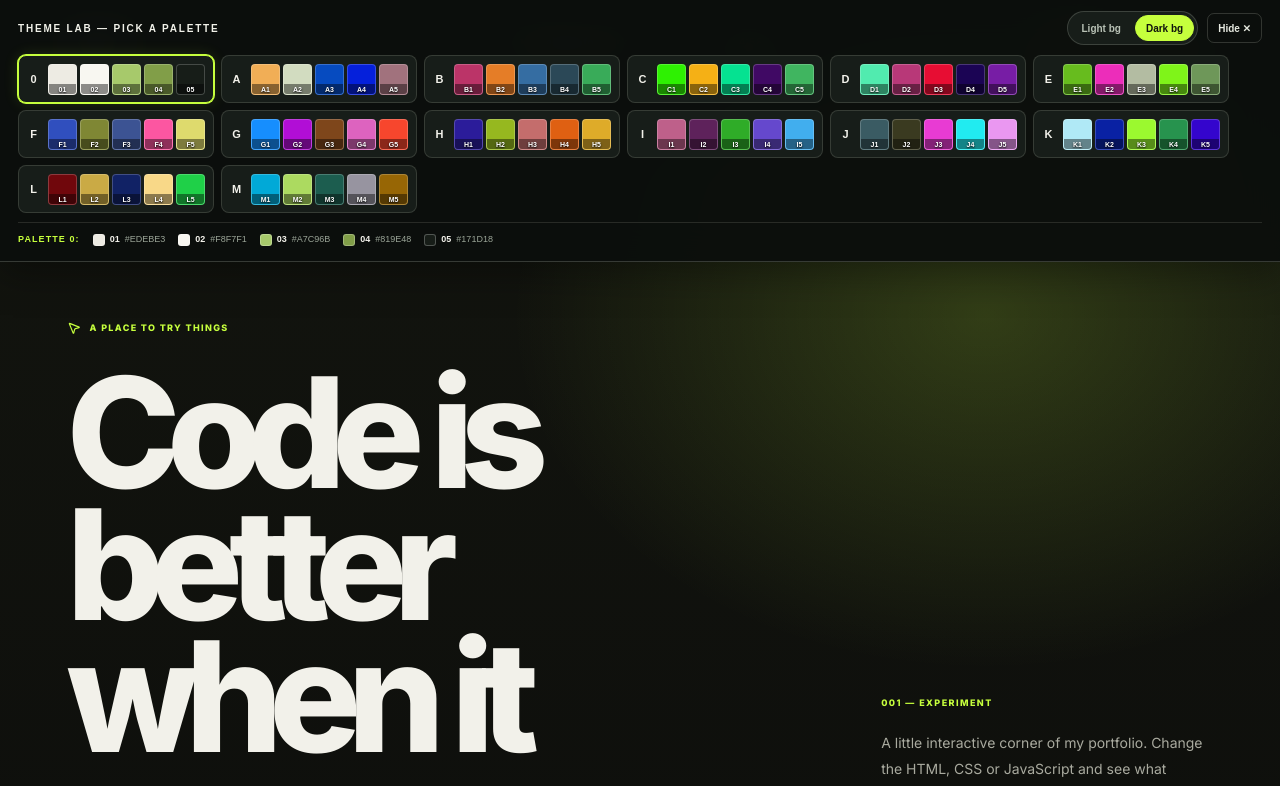
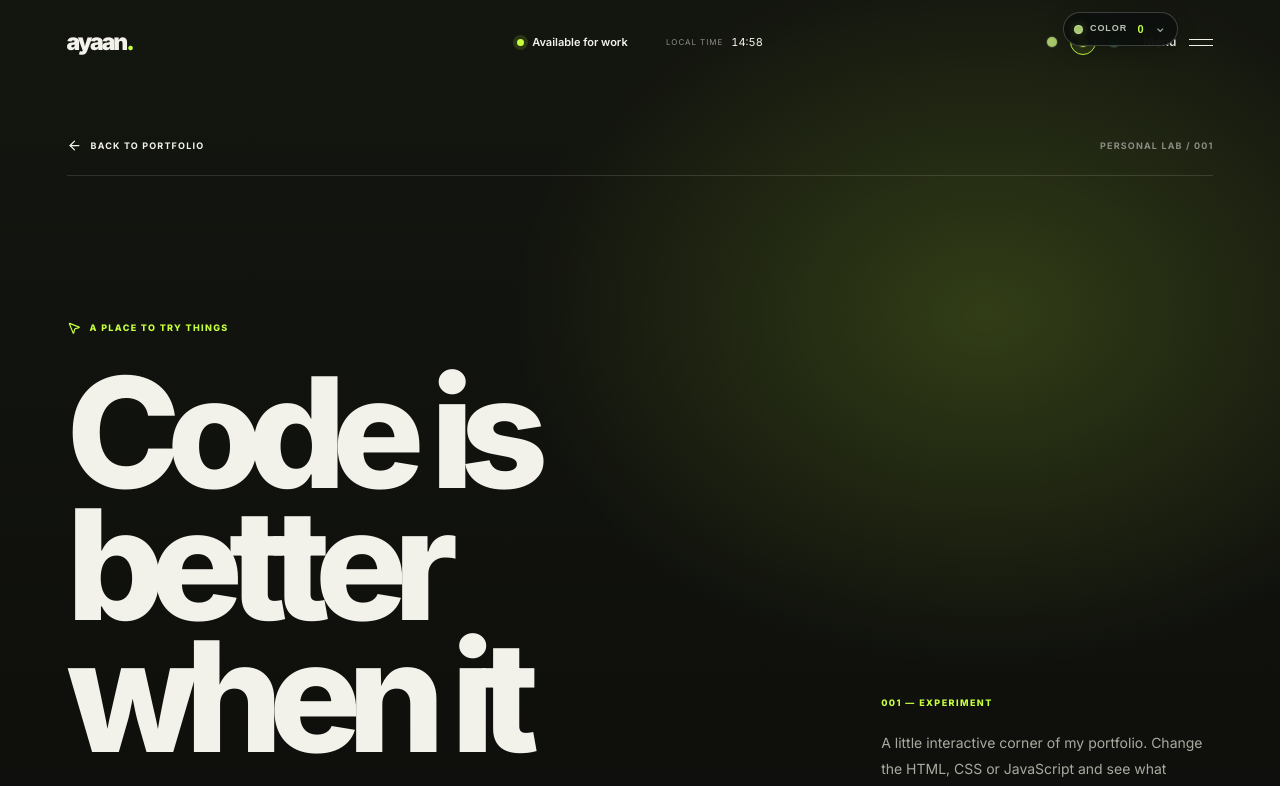
Before and after one commit to ayaankhan96438-star/ayaan-portfolio, a Next.js app: page /playground in a window 1280 px wide. Shown: the top 786 px of the page. Built offline with nearby package versions, Linux system fonts and the light colour scheme.

Commit message:
Keep B G M and original palettes, fix preloader images

```diff
--- a/app/palette.css
+++ b/app/palette.css
@@ -1,90 +1,203 @@
-/* Temporary palette testing UI: intentionally independent of site theme variables. */
-.palette-bar,
-.palette-reopen {
+/* Compact temporary palette selector. Its colors intentionally stay independent of site palettes. */
+.palette-control,
+.palette-control * {
   box-sizing: border-box;
+}
+
+.palette-control {
+  position: fixed;
+  z-index: 9999;
+  top: max(12px, env(safe-area-inset-top));
+  right: clamp(96px, 8vw, 124px);
   color: #F1F1E9;
   font-family: Arial, Helvetica, sans-serif;
 }
 
-.palette-bar *,
-.palette-reopen * {
-  box-sizing: border-box;
+.palette-trigger {
+  display: inline-flex;
+  min-height: 34px;
+  align-items: center;
+  gap: 7px;
+  padding: 0 10px;
+  border: 1px solid rgba(226, 233, 216, .22);
+  border-radius: 999px;
+  color: #F1F1E9;
+  background: rgba(12, 15, 13, .94);
+  box-shadow: 0 5px 18px rgba(0, 0, 0, .22);
+  backdrop-filter: blur(14px);
+  cursor: pointer;
+  font: inherit;
+  transition: border-color 160ms ease, background-color 160ms ease, transform 160ms ease;
 }
 
-.palette-bar {
-  position: fixed;
-  inset: 0 0 auto 0;
-  z-index: 9999;
-  width: 100%;
-  max-height: 46vh;
-  overflow-y: auto;
-  padding: 11px 18px 12px;
-  border-bottom: 1px solid rgba(226, 233, 216, 0.2);
-  background: rgba(12, 15, 13, 0.97);
-  box-shadow: 0 12px 36px rgba(0, 0, 0, 0.34);
-  backdrop-filter: blur(18px);
-  scrollbar-color: #68735E #161B17;
-  scrollbar-width: thin;
+.palette-trigger:hover {
+  border-color: rgba(198, 255, 61, .72);
+  background: #171D19;
+  transform: translateY(-1px);
 }
 
-.palette-bar__header,
-.palette-bar__actions,
-.palette-mode,
-.palette-options,
-.palette-chip,
-.palette-chip__swatches,
-.palette-detail,
-.palette-detail__colors,
-.palette-detail__item {
+.palette-trigger__dot {
+  width: 9px;
+  height: 9px;
+  border: 1px solid rgba(255, 255, 255, .35);
+  border-radius: 50%;
+  box-shadow: 0 0 9px rgba(198, 255, 61, .25);
+}
+
+.palette-trigger__label {
+  color: #B8C1B5;
+  font-size: 9px;
+  font-weight: 800;
+  letter-spacing: .1em;
+}
+
+.palette-trigger strong {
+  min-width: 13px;
+  color: #C6FF3D;
+  font-size: 11px;
+}
+
+.palette-trigger__chevron {
+  margin-top: -4px;
+  color: #9AA497;
+  font-size: 15px;
+  transition: transform 160ms ease;
+}
+
+.palette-trigger__chevron.is-open {
+  transform: rotate(180deg);
+}
+
+.palette-popover {
+  position: absolute;
+  top: calc(100% + 8px);
+  right: 0;
+  width: 252px;
+  padding: 11px;
+  border: 1px solid rgba(226, 233, 216, .2);
+  border-radius: 12px;
+  background: rgba(12, 15, 13, .98);
+  box-shadow: 0 16px 42px rgba(0, 0, 0, .4);
+  backdrop-filter: blur(18px);
+}
+
+.palette-popover__header,
+.palette-popover__footer {
   display: flex;
   align-items: center;
+  justify-content: space-between;
+  gap: 10px;
 }
 
-.palette-bar__header {
-  justify-content: space-between;
-  gap: 14px;
-  min-height: 32px;
-  margin-bottom: 10px;
+.palette-popover__header {
+  margin-bottom: 9px;
+  color: #C6FF3D;
+  font-size: 9px;
+  font-weight: 800;
+  letter-spacing: .13em;
 }
 
-.palette-bar__heading {
-  color: #F1F1E9;
+.palette-close {
+  display: grid;
+  width: 23px;
+  height: 23px;
+  place-items: center;
+  padding: 0;
+  border: 1px solid rgba(226, 233, 216, .16);
+  border-radius: 6px;
+  color: #D9DED4;
+  background: #171D19;
+  cursor: pointer;
+  font-size: 16px;
+  line-height: 1;
+}
+
+.palette-options {
+  display: grid;
+  grid-template-columns: repeat(2, minmax(0, 1fr));
+  gap: 6px;
+}
+
+.palette-option {
+  display: flex;
+  min-width: 0;
+  min-height: 37px;
+  align-items: center;
+  justify-content: space-between;
+  gap: 7px;
+  padding: 5px 7px;
+  border: 1px solid rgba(226, 233, 216, .14);
+  border-radius: 7px;
+  color: #F2F1EA;
+  background: #171D19;
+  cursor: pointer;
+  transition: border-color 150ms ease, background-color 150ms ease, transform 150ms ease;
+}
+
+.palette-option:hover {
+  border-color: rgba(198, 255, 61, .55);
+  background: #202820;
+  transform: translateY(-1px);
+}
+
+.palette-option.is-selected {
+  border-color: #C6FF3D;
+  box-shadow: inset 0 0 0 1px #C6FF3D, 0 0 10px rgba(198, 255, 61, .12);
+}
+
+.palette-option__name {
+  min-width: 12px;
+  color: #F2F1EA;
   font-size: 10px;
   font-weight: 800;
-  letter-spacing: 0.18em;
-  white-space: nowrap;
 }
 
-.palette-bar__actions {
-  gap: 9px;
+.palette-option__swatches {
+  display: inline-flex;
+  align-items: center;
+  gap: 3px;
+}
+
+.palette-option__swatch {
+  width: 15px;
+  height: 18px;
+  border: 1px solid rgba(255, 255, 255, .25);
+  border-radius: 3px;
+}
+
+.palette-popover__footer {
+  margin-top: 9px;
+  padding-top: 8px;
+  border-top: 1px solid rgba(226, 233, 216, .13);
+}
+
+.palette-current {
+  color: #AAB5A8;
+  font-size: 8px;
+  font-weight: 800;
+  letter-spacing: .1em;
 }
 
 .palette-mode {
+  display: inline-flex;
   gap: 3px;
-  padding: 3px;
-  border: 1px solid rgba(226, 233, 216, 0.18);
+  padding: 2px;
+  border: 1px solid rgba(226, 233, 216, .16);
   border-radius: 999px;
   background: #171D19;
 }
 
-.palette-mode__button,
-.palette-hide,
-.palette-reopen {
+.palette-mode__button {
+  min-height: 24px;
+  padding: 3px 8px;
   border: 1px solid transparent;
+  border-radius: 999px;
   color: #B8C1B5;
   background: transparent;
   cursor: pointer;
   font: inherit;
-  transition: background-color 160ms ease, color 160ms ease, border-color 160ms ease;
-}
-
-.palette-mode__button {
-  min-height: 26px;
-  padding: 4px 10px;
-  border-radius: 999px;
-  font-size: 10px;
+  font-size: 9px;
   font-weight: 700;
-  white-space: nowrap;
 }
 
 .palette-mode__button.is-active {
@@ -93,221 +206,61 @@
   background: #C6FF3D;
 }
 
-.palette-hide {
-  min-height: 30px;
-  padding: 5px 10px;
-  border-color: rgba(226, 233, 216, 0.18);
-  border-radius: 7px;
-  color: #E5E8DF;
-  font-size: 10px;
+.palette-detail {
+  display: flex;
+  flex-wrap: wrap;
+  gap: 5px 9px;
+  margin-top: 8px;
+}
+
+.palette-detail__item {
+  display: inline-flex;
+  align-items: center;
+  gap: 4px;
+  color: #B8C1B5;
+  font-size: 8px;
   font-weight: 700;
 }
 
-.palette-options {
-  flex-wrap: wrap;
-  gap: 7px;
+.palette-detail__item i {
+  width: 9px;
+  height: 9px;
+  border: 1px solid rgba(255, 255, 255, .25);
+  border-radius: 2px;
 }
 
-.palette-chip {
-  flex: 0 0 auto;
-  gap: 8px;
-  min-height: 48px;
-  padding: 6px 8px;
-  border: 1px solid rgba(226, 233, 216, 0.15);
-  border-radius: 8px;
-  background: #171D19;
-  cursor: pointer;
-  transition: border-color 160ms ease, background-color 160ms ease, transform 160ms ease;
-}
-
-.palette-chip:hover {
-  border-color: rgba(198, 255, 61, 0.65);
-  background: #202820;
-  transform: translateY(-1px);
-}
-
-.palette-chip.is-selected {
-  border-color: #C6FF3D;
-  box-shadow: 0 0 0 1px #C6FF3D, 0 0 15px rgba(198, 255, 61, 0.14);
-}
-
-.palette-chip__name {
-  min-width: 13px;
-  color: #F2F1EA;
-  font-size: 11px;
-  font-weight: 800;
-  text-align: center;
-}
-
-.palette-chip__swatches {
-  gap: 3px;
-}
-
-.palette-swatch {
-  display: flex;
-  align-items: flex-end;
-  justify-content: center;
-  width: 29px;
-  height: 31px;
-  overflow: hidden;
-  border: 1px solid rgba(255, 255, 255, 0.2);
-  border-radius: 4px;
-}
-
-.palette-swatch span {
-  width: 100%;
-  padding: 2px 0 1px;
-  color: #FFFFFF;
-  background: rgba(0, 0, 0, 0.44);
-  font-size: 7px;
-  font-weight: 800;
-  line-height: 1;
-  text-align: center;
-  text-shadow: 0 1px 2px #000000;
-}
-
-.palette-detail {
-  flex-wrap: wrap;
-  gap: 8px 13px;
-  min-height: 27px;
-  margin-top: 9px;
-  padding-top: 8px;
-  border-top: 1px solid rgba(226, 233, 216, 0.13);
-}
-
-.palette-detail__title {
-  color: #C6FF3D;
-  font-size: 9px;
-  font-weight: 800;
-  letter-spacing: 0.12em;
-  white-space: nowrap;
-}
-
-.palette-detail__colors {
-  flex-wrap: wrap;
-  gap: 7px 13px;
-}
-
-.palette-detail__item {
-  gap: 5px;
-  color: #D9DED4;
-  font-size: 9px;
-  white-space: nowrap;
-}
-
-.palette-detail__dot {
-  width: 12px;
-  height: 12px;
-  border: 1px solid rgba(255, 255, 255, 0.25);
-  border-radius: 3px;
-}
-
-.palette-detail__id {
-  color: #F2F1EA;
-  font-weight: 800;
-}
-
-.palette-detail__hex {
-  color: #9AA497;
-  font-variant-numeric: tabular-nums;
-}
-
-.palette-reopen {
-  position: fixed;
-  right: 18px;
-  bottom: 18px;
-  z-index: 9999;
-  display: inline-flex;
-  align-items: center;
-  justify-content: center;
-  gap: 5px;
-  min-width: 74px;
-  min-height: 42px;
-  padding: 0 12px;
-  border-color: rgba(198, 255, 61, 0.65);
-  border-radius: 999px;
-  color: #C6FF3D;
-  background: #10140F;
-  box-shadow: 0 8px 25px rgba(0, 0, 0, 0.38);
-  font-size: 9px;
-  font-weight: 800;
-  letter-spacing: 0.08em;
-  cursor: pointer;
-}
-
-.palette-reopen span {
-  color: #FFFFFF;
-  font-size: 11px;
-}
-
-.palette-bar button:focus-visible,
-.palette-reopen:focus-visible {
+.palette-control button:focus-visible {
   outline: 2px solid #C6FF3D;
   outline-offset: 3px;
 }
 
-.palette-bar button:disabled {
+.palette-control button:disabled {
   cursor: wait;
-  opacity: 0.72;
+  opacity: .7;
 }
 
 @media (max-width: 640px) {
-  .palette-bar {
-    padding: 9px 10px 10px;
+  .palette-control {
+    top: max(9px, env(safe-area-inset-top));
+    right: 82px;
   }
 
-  .palette-bar__header {
-    align-items: flex-start;
-    flex-wrap: wrap;
-    gap: 7px;
+  .palette-trigger {
+    min-height: 32px;
+    gap: 6px;
+    padding-inline: 8px;
   }
 
-  .palette-bar__heading {
-    padding-top: 7px;
-    font-size: 9px;
-  }
-
-  .palette-bar__actions {
-    margin-left: auto;
-  }
-
-  .palette-options {
-    flex-wrap: nowrap;
-    gap: 6px;
-    overflow-x: auto;
-    overflow-y: hidden;
-    padding: 2px 2px 7px;
-    scrollbar-color: #68735E #161B17;
-    scrollbar-width: thin;
-  }
-
-  .palette-chip {
-    min-height: 45px;
-    padding: 5px 7px;
-  }
-
-  .palette-swatch {
-    width: 27px;
-    height: 29px;
-  }
-
-  .palette-detail {
-    align-items: flex-start;
-  }
-
-  .palette-detail__colors {
-    gap: 7px 10px;
-  }
-
-  .palette-reopen {
-    right: 12px;
-    bottom: 12px;
+  .palette-popover {
+    width: min(252px, calc(100vw - 98px));
+    padding: 9px;
   }
 }
 
 @media (prefers-reduced-motion: reduce) {
-  .palette-bar *,
-  .palette-reopen {
-    transition-duration: 0.01ms !important;
+  .palette-control *,
+  .palette-control *::before,
+  .palette-control *::after {
+    transition-duration: .01ms !important;
   }
 }
--- a/components/PaletteBar.tsx
+++ b/components/PaletteBar.tsx
@@ -45,22 +45,18 @@ function paletteById(id: string): Palette | undefined {
 
 function saveState(id: string, mode: Mode, vars: ThemeVariables | null): void {
   try {
-    if (vars) {
-      window.localStorage.setItem("palette-vars", JSON.stringify({ vars, mode }));
+    if (vars) window.localStorage.setItem("palette-vars", JSON.stringify({ vars, mode }));
+    else window.localStorage.removeItem("palette-vars");
     window.localStorage.setItem("palette-state", JSON.stringify({ id, mode }));
-    } else {
-      window.localStorage.removeItem("palette-vars");
-      window.localStorage.setItem("palette-state", JSON.stringify({ id, mode }));
-    }
   } catch {
-    // The palette tool still works for this session when storage is unavailable.
+    // The selector remains usable for this session when storage is unavailable.
   }
 }
 
 export function PaletteBar() {
   const [selectedId, setSelectedId] = useState("0");
   const [mode, setMode] = useState<Mode>(DEFAULT_STATE.mode);
-  const [hidden, setHidden] = useState(false);
+  const [open, setOpen] = useState(false);
   const [ready, setReady] = useState(false);
 
   const selected = useMemo(
@@ -124,26 +120,60 @@ export function PaletteBar() {
     saveState(selectedId, nextMode, vars);
   }
 
-  if (hidden) {
   return (
+    <div className="palette-control" aria-label="Portfolio color selector">
       <button
         type="button"
-        className="palette-reopen"
-        onClick={() => setHidden(false)}
-        aria-label={`Show theme lab, selected palette ${selectedId}`}
-        title={`THEMES ${selectedId}`}
+        className="palette-trigger"
+        aria-expanded={open}
+        aria-haspopup="dialog"
+        aria-label={`Choose site colors. Current palette ${selectedId}`}
+        title={`Color palette ${selectedId}`}
+        onClick={() => setOpen((current) => !current)}
       >
-        THEMES <span>{selectedId}</span>
+        <span className="palette-trigger__dot" style={{ backgroundColor: selected.swatches[2]?.hex ?? "#A7C96B" }} />
+        <span className="palette-trigger__label">COLOR</span>
+        <strong>{selectedId}</strong>
+        <span className={`palette-trigger__chevron${open ? " is-open" : ""}`} aria-hidden="true">⌄</span>
       </button>
-    );
-  }
 
-  return (
-    <aside className="palette-bar" aria-label="Theme palette testing tool">
-      <div className="palette-bar__header">
-        <div className="palette-bar__heading">THEME LAB — PICK A PALETTE</div>
+      {open && (
+        <section className="palette-popover" role="dialog" aria-label="Choose a color palette">
+          <header className="palette-popover__header">
+            <span>CHOOSE PALETTE</span>
+            <button type="button" className="palette-close" onClick={() => setOpen(false)} aria-label="Close color selector">×</button>
+          </header>
 
-        <div className="palette-bar__actions">
+          <div className="palette-options" aria-label="Available palettes">
+            {OPTIONS.map((option) => (
+              <button
+                type="button"
+                key={option.id}
+                className={`palette-option${selectedId === option.id ? " is-selected" : ""}`}
+                aria-label={`Apply palette ${option.id}`}
+                aria-pressed={selectedId === option.id}
+                title={`Palette ${option.id}`}
+                onClick={() => selectPalette(option.id)}
+                disabled={!ready}
+              >
+                <span className="palette-option__name">{option.id}</span>
+                <span className="palette-option__swatches">
+                  {option.swatches.map((swatch) => (
+                    <span
+                      className="palette-option__swatch"
+                      key={swatch.id}
+                      style={{ backgroundColor: swatch.hex }}
+                      title={`${swatch.id} · ${swatch.hex}`}
+                      aria-label={`${swatch.id} ${swatch.hex}`}
+                    />
+                  ))}
+                </span>
+              </button>
+            ))}
+          </div>
+
+          <div className="palette-popover__footer">
+            <span className="palette-current">PALETTE {selected.id}</span>
             <div className="palette-mode" role="group" aria-label="Palette background mode">
               <button
                 type="button"
@@ -151,67 +181,26 @@ export function PaletteBar() {
                 aria-pressed={mode === "light"}
                 onClick={() => selectMode("light")}
                 disabled={!ready}
-            >
-              Light bg
-            </button>
+              >Light</button>
               <button
                 type="button"
                 className={`palette-mode__button${mode === "dark" ? " is-active" : ""}`}
                 aria-pressed={mode === "dark"}
                 onClick={() => selectMode("dark")}
                 disabled={!ready}
-            >
-              Dark bg
-            </button>
-          </div>
-          <button type="button" className="palette-hide" onClick={() => setHidden(true)}>
-            Hide ✕
-          </button>
+              >Dark</button>
             </div>
           </div>
-
-      <div className="palette-options" aria-label="Available palettes">
-        {OPTIONS.map((option) => (
-          <button
-            type="button"
-            key={option.id}
-            className={`palette-chip${selectedId === option.id ? " is-selected" : ""}`}
-            aria-label={`Apply palette ${option.id}`}
-            aria-pressed={selectedId === option.id}
-            title={`Palette ${option.id}`}
-            onClick={() => selectPalette(option.id)}
-            disabled={!ready}
-          >
-            <span className="palette-chip__name">{option.id}</span>
-            <span className="palette-chip__swatches">
-              {option.swatches.map((swatch) => (
-                <span
-                  className="palette-swatch"
-                  key={swatch.id}
-                  style={{ backgroundColor: swatch.hex }}
-                  title={`${swatch.id} · ${swatch.hex}`}
-                  aria-label={`${swatch.id} ${swatch.hex}`}
-                >
-                  <span>{swatch.id}</span>
-                </span>
-              ))}
-            </span>
-          </button>
-        ))}
-      </div>
-
           <div className="palette-detail" aria-live="polite">
-        <span className="palette-detail__title">PALETTE {selected.id}:</span>
-        <div className="palette-detail__colors">
             {selected.swatches.map((swatch) => (
-            <span className="palette-detail__item" key={swatch.id}>
-              <span className="palette-detail__dot" style={{ backgroundColor: swatch.hex }} />
-              <span className="palette-detail__id">{swatch.id}</span>
-              <span className="palette-detail__hex">{swatch.hex}</span>
+              <span className="palette-detail__item" key={swatch.id} title={`${swatch.id} · ${swatch.hex}`}>
+                <i style={{ backgroundColor: swatch.hex }} />
+                {swatch.id}
               </span>
             ))}
           </div>
+        </section>
+      )}
     </div>
-    </aside>
   );
 }
```
Also changed, not shown: app/preloader.css (+59 -52 lines), components/Preloader.tsx (+4 -4 lines), data/palettes.ts (+0 -10 lines). Lines whose indentation alone changed are shown as unchanged.
